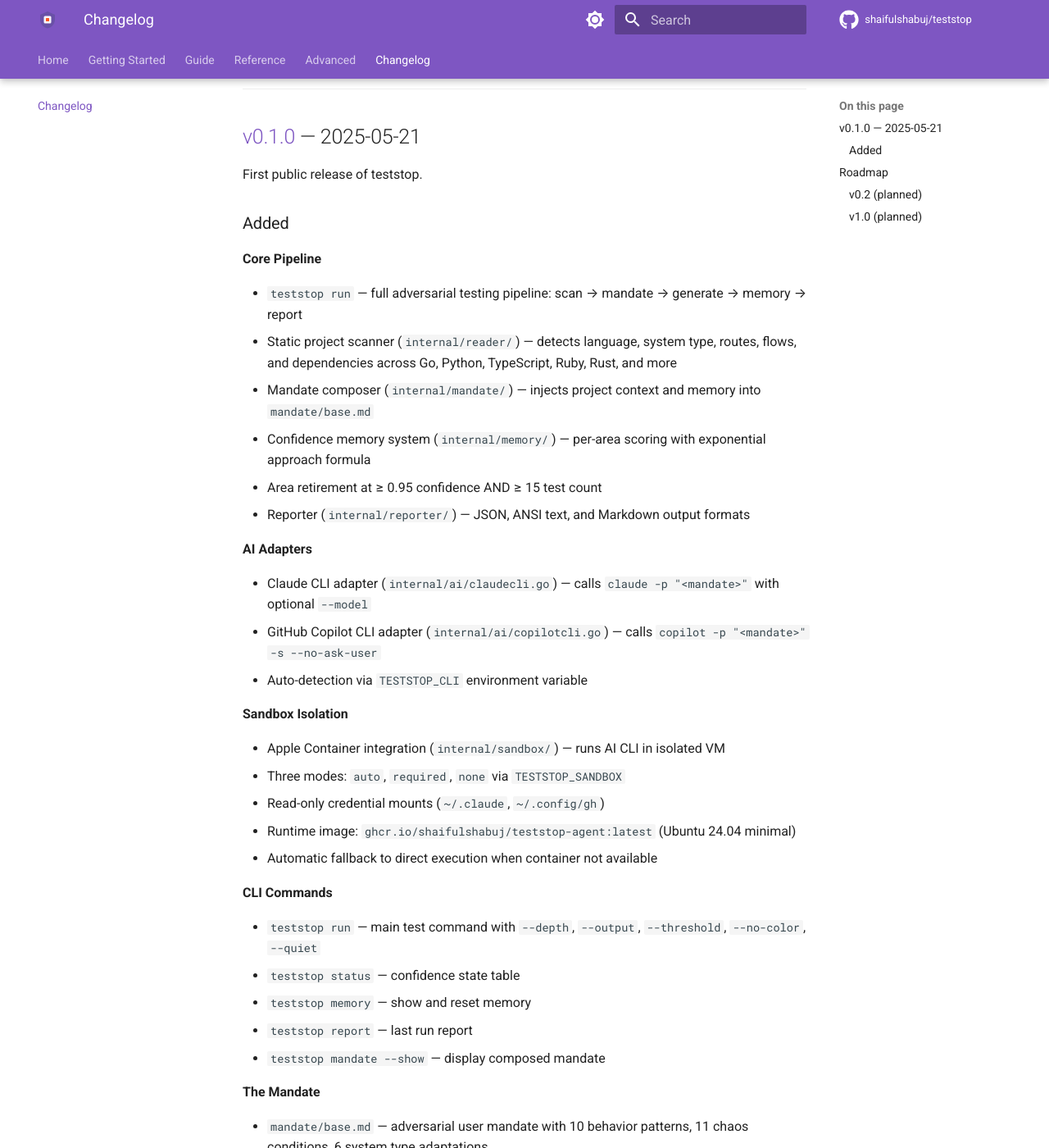
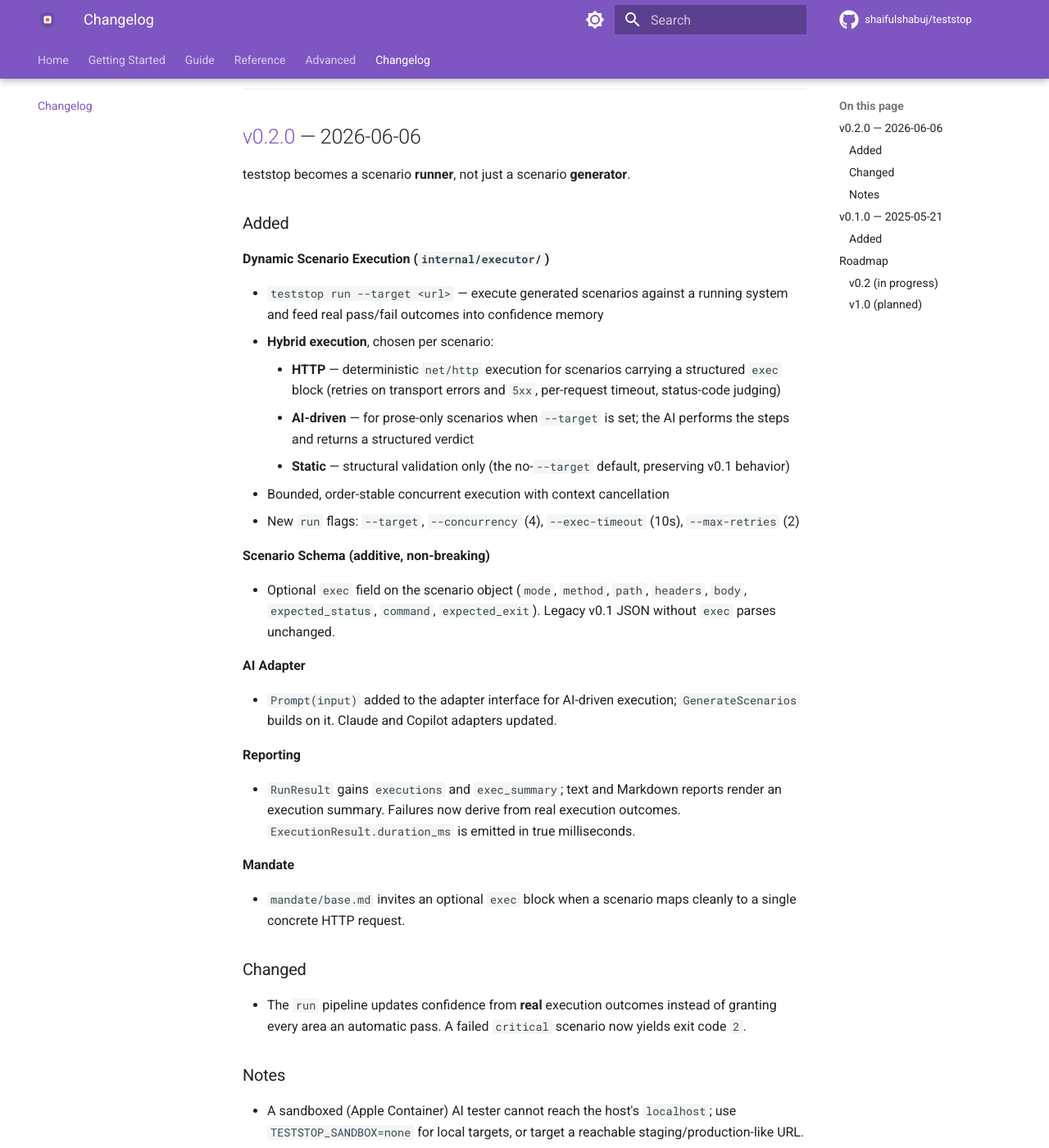
Before and after one commit to shaifulshabuj/teststop, an MkDocs documentation site: the page built from docs/changelog.md, in a window 1280 px wide and 1400 px high, scrolled down 212 px. Shown: the whole window at 82% size. Built offline with MkDocs 1.6.1 and Material for MkDocs 9.7.7, drawn with Linux system fonts in a browser that asks for light colours; comment, search, counter and statistics services are not loaded; the version menu is left out; some of the changed text lies outside the part shown.

Commit message:
docs: document v0.2 scenario execution and prepare v0.2.0 release
- README: live execution section, --target usage, v0.2 footer
- CHANGELOG.md (new) + docs/changelog.md: v0.2.0 entry
- New guide/execution.md (hybrid HTTP/AI/static execution) + nav
- reference/scenarios.md: optional exec field; reference/cli.md: new flags
- how-it-works + guide index: execute step in the pipeline

Co-Authored-By: Claude Opus 4.8 <noreply@anthropic.com>

```diff
--- a/docs/changelog.md
+++ b/docs/changelog.md
@@ -4,6 +4,64 @@ All notable changes to teststop are documented here.
 
 The format follows [Keep a Changelog](https://keepachangelog.com/en/1.1.0/),
 and this project adheres to [Semantic Versioning](https://semver.org/spec/v2.0.0.html).
+
+---
+
+## [v0.2.0] — 2026-06-06
+
+teststop becomes a scenario **runner**, not just a scenario **generator**.
+
+### Added
+
+**Dynamic Scenario Execution (`internal/executor/`)**
+
+- `teststop run --target <url>` — execute generated scenarios against a running
+  system and feed real pass/fail outcomes into confidence memory
+- **Hybrid execution**, chosen per scenario:
+    - **HTTP** — deterministic `net/http` execution for scenarios carrying a
+      structured `exec` block (retries on transport errors and `5xx`,
+      per-request timeout, status-code judging)
+    - **AI-driven** — for prose-only scenarios when `--target` is set; the AI
+      performs the steps and returns a structured verdict
+    - **Static** — structural validation only (the no-`--target` default,
+      preserving v0.1 behavior)
+- Bounded, order-stable concurrent execution with context cancellation
+- New `run` flags: `--target`, `--concurrency` (4), `--exec-timeout` (10s),
+  `--max-retries` (2)
+
+**Scenario Schema (additive, non-breaking)**
+
+- Optional `exec` field on the scenario object (`mode`, `method`, `path`,
+  `headers`, `body`, `expected_status`, `command`, `expected_exit`). Legacy v0.1
+  JSON without `exec` parses unchanged.
+
+**AI Adapter**
+
+- `Prompt(input)` added to the adapter interface for AI-driven execution;
+  `GenerateScenarios` builds on it. Claude and Copilot adapters updated.
+
+**Reporting**
+
+- `RunResult` gains `executions` and `exec_summary`; text and Markdown reports
+  render an execution summary. Failures now derive from real execution outcomes.
+  `ExecutionResult.duration_ms` is emitted in true milliseconds.
+
+**Mandate**
+
+- `mandate/base.md` invites an optional `exec` block when a scenario maps cleanly
+  to a single concrete HTTP request.
+
+### Changed
+
+- The `run` pipeline updates confidence from **real** execution outcomes instead
+  of granting every area an automatic pass. A failed `critical` scenario now
+  yields exit code `2`.
+
+### Notes
+
+- A sandboxed (Apple Container) AI tester cannot reach the host's `localhost`;
+  use `TESTSTOP_SANDBOX=none` for local targets, or target a reachable
+  staging/production-like URL.
 
 ---
 
@@ -71,11 +129,12 @@ First public release of teststop.
 
 ## Roadmap
 
-### v0.2 (planned)
+### v0.2 (in progress)
 
-- **Scenario executor** — actually run generated scenarios against a live system
+- ✅ **Scenario executor** — run generated scenarios against a live system _(shipped in v0.2.0)_
 - **Ollama adapter** — local model support via `TESTSTOP_CLI=ollama`
 - **`teststop watch`** — file-watching mode that re-runs on code changes
+- **Sandbox-network-aware execution** — run the executor inside the sandbox network
 
 ### v1.0 (planned)
 
@@ -86,4 +145,5 @@ First public release of teststop.
 
 ---
 
+[v0.2.0]: https://github.com/shaifulshabuj/teststop/releases/tag/v0.2.0
 [v0.1.0]: https://github.com/shaifulshabuj/teststop/releases/tag/v0.1.0
--- a/mkdocs.yml
+++ b/mkdocs.yml
@@ -135,6 +135,7 @@ nav:
   - Guide:
     - guide/index.md
     - How It Works: guide/how-it-works.md
+    - Execution: guide/execution.md
     - Memory System: guide/memory.md
     - AI Adapters: guide/ai-adapters.md
     - Sandbox Isolation: guide/sandbox.md
```
Also changed, not shown: CHANGELOG.md (added, +91 -0 lines), README.md (+36 -1 lines), docs/guide/execution.md (added, +137 -0 lines), docs/guide/how-it-works.md (+2 -1 lines), docs/guide/index.md (+9 -1 lines), docs/reference/cli.md (+16 -0 lines), docs/reference/scenarios.md (+41 -3 lines).
